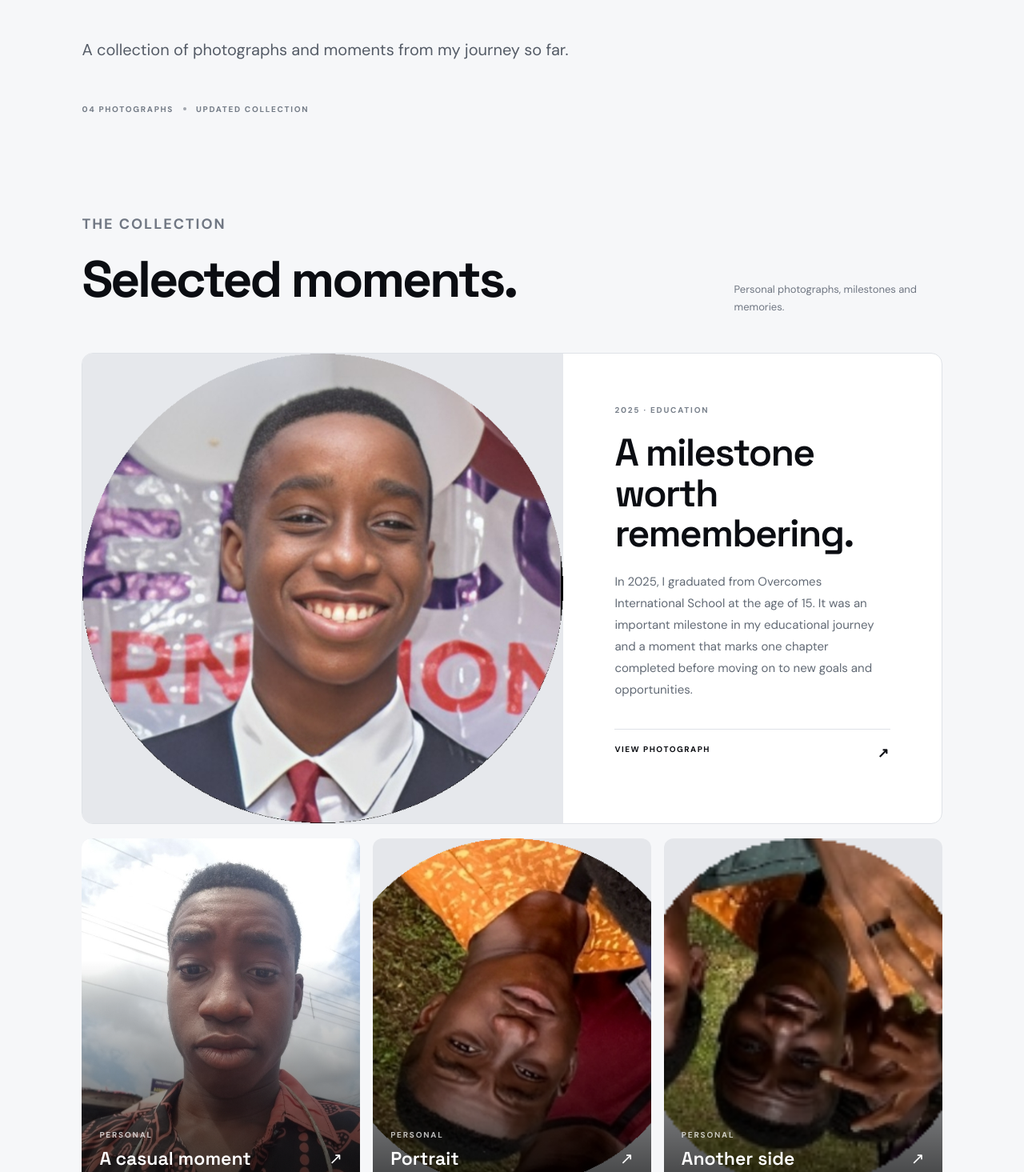
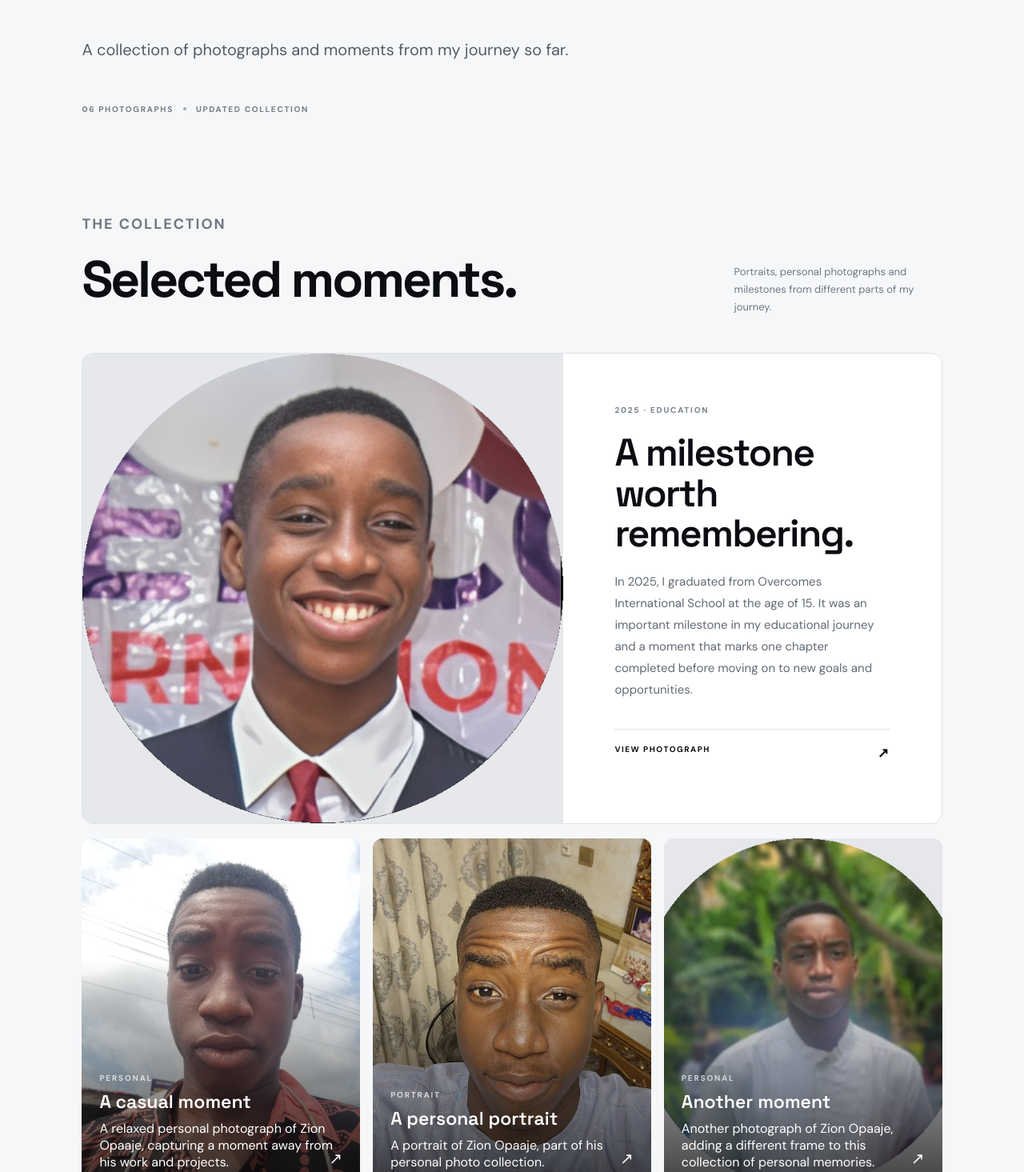
Before and after one commit to MEGATRON300924/zionopaaje, a Next.js app: page /gallery in a window 1280 px wide. Shown: the part 445-1910 px from the top of the page at 80% size. Built offline with nearby package versions, Linux system fonts and the light colour scheme.

Commit message:
Expand personal gallery with additional portraits and descriptions

```diff
--- a/app/gallery/page.tsx
+++ b/app/gallery/page.tsx
@@ -5,10 +5,12 @@ import SiteNav from "@/components/SiteNav";
 import SiteFooter from "@/components/SiteFooter";
 
 const photos = [
-  { src: "/Zionopaaje_graduation_Highschool.png", alt: "Zion Opaaje at his high-school graduation in 2025", title: "A milestone worth remembering", category: "Milestone", featured: true },
-  { src: "/Causal_pic_of_Zion_Opaaje.jpg", alt: "Casual photograph of Zion Opaaje", title: "A casual moment", category: "Personal" },
-  { src: "/zionopaaje_3.png", alt: "Portrait of Zion Opaaje", title: "Portrait", category: "Personal" },
-  { src: "/zionopaaje_4.png", alt: "Photograph of Zion Opaaje", title: "Another side", category: "Personal" }
+  { src: "/Zionopaaje_graduation_Highschool.png", alt: "Zion Opaaje at his Overcomes International School graduation in 2025", title: "A milestone worth remembering", category: "Milestone", description: "In 2025, Zion Opaaje graduated from Overcomes International School at the age of 15. It was an important milestone in his educational journey and a moment that marks one chapter completed before moving on to new goals and opportunities.", featured: true },
+  { src: "/Causal_pic_of_Zion_Opaaje.jpg", alt: "Casual photograph of Zion Opaaje", title: "A casual moment", category: "Personal", description: "A relaxed personal photograph of Zion Opaaje, capturing a moment away from his work and projects." },
+  { src: "/zionopaaje.png", alt: "Portrait photograph of Zion Opaaje", title: "A personal portrait", category: "Portrait", description: "A portrait of Zion Opaaje, part of his personal photo collection." },
+  { src: "/zionopaaje_2.png", alt: "Another personal photograph of Zion Opaaje", title: "Another moment", category: "Personal", description: "Another photograph of Zion Opaaje, adding a different frame to this collection of personal memories." },
+  { src: "/zionopaaje_3.png", alt: "Portrait of Zion Opaaje", title: "Portrait", category: "Personal", description: "A personal portrait of Zion Opaaje." },
+  { src: "/zionopaaje_4.png", alt: "Photograph of Zion Opaaje", title: "Another side", category: "Personal", description: "A further photograph of Zion Opaaje from his personal collection." }
 ];
 
 export default function GalleryPage() {
@@ -21,13 +23,13 @@ export default function GalleryPage() {
           <p className="eyebrow">PERSONAL ARCHIVE · PHOTOGRAPHS</p>
           <h1>Moments,<br /><em>in frames.</em></h1>
           <p className="lead">A collection of photographs and moments from my journey so far.</p>
-          <span className="gallery-count">04 PHOTOGRAPHS <i /> UPDATED COLLECTION</span>
+          <span className="gallery-count">06 PHOTOGRAPHS <i /> UPDATED COLLECTION</span>
         </section>
 
         <section className="section gallery-section">
           <div className="gallery-section-heading">
             <div><p className="eyebrow">THE COLLECTION</p><h2>Selected moments.</h2></div>
-            <p>Personal photographs, milestones and memories.</p>
+            <p>Portraits, personal photographs and milestones from different parts of my journey.</p>
           </div>
 
           <button className="gallery-feature" onClick={() => setActive(0)} aria-label="View graduation photograph">
@@ -44,7 +46,7 @@ export default function GalleryPage() {
             {photos.slice(1).map((photo, index) => (
               <button className={`gallery-tile gallery-tile-${index + 1}`} key={photo.src} onClick={() => setActive(index + 1)} aria-label={`View ${photo.title}`}>
                 <img src={photo.src} alt={photo.alt} loading="lazy" />
-                <span className="gallery-tile-caption"><small>{photo.category}</small><strong>{photo.title}</strong><i>↗</i></span>
+                <span className="gallery-tile-caption"><small>{photo.category}</small><strong>{photo.title}</strong><span className="gallery-tile-description">{photo.description}</span><i>↗</i></span>
               </button>
             ))}
           </div>
```
